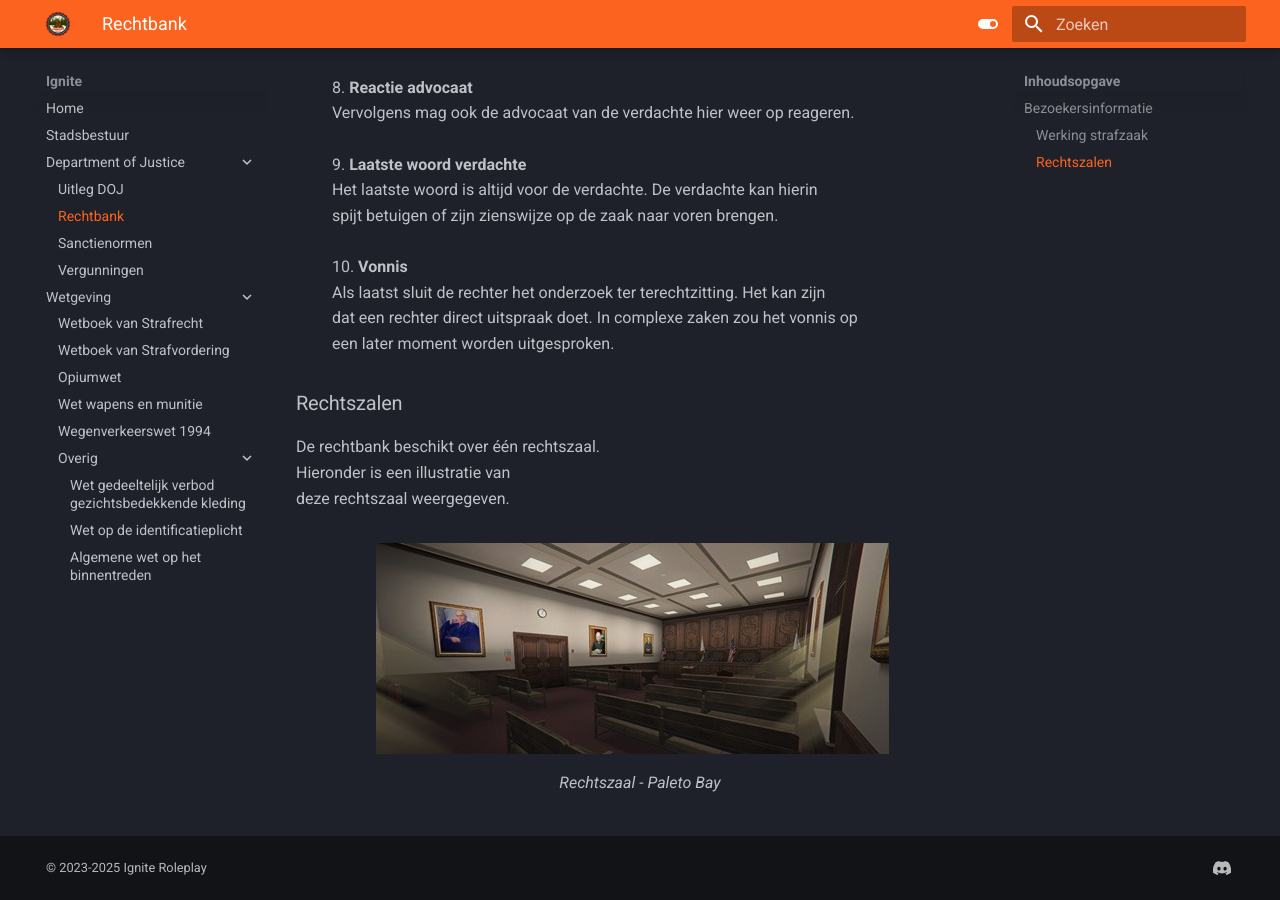
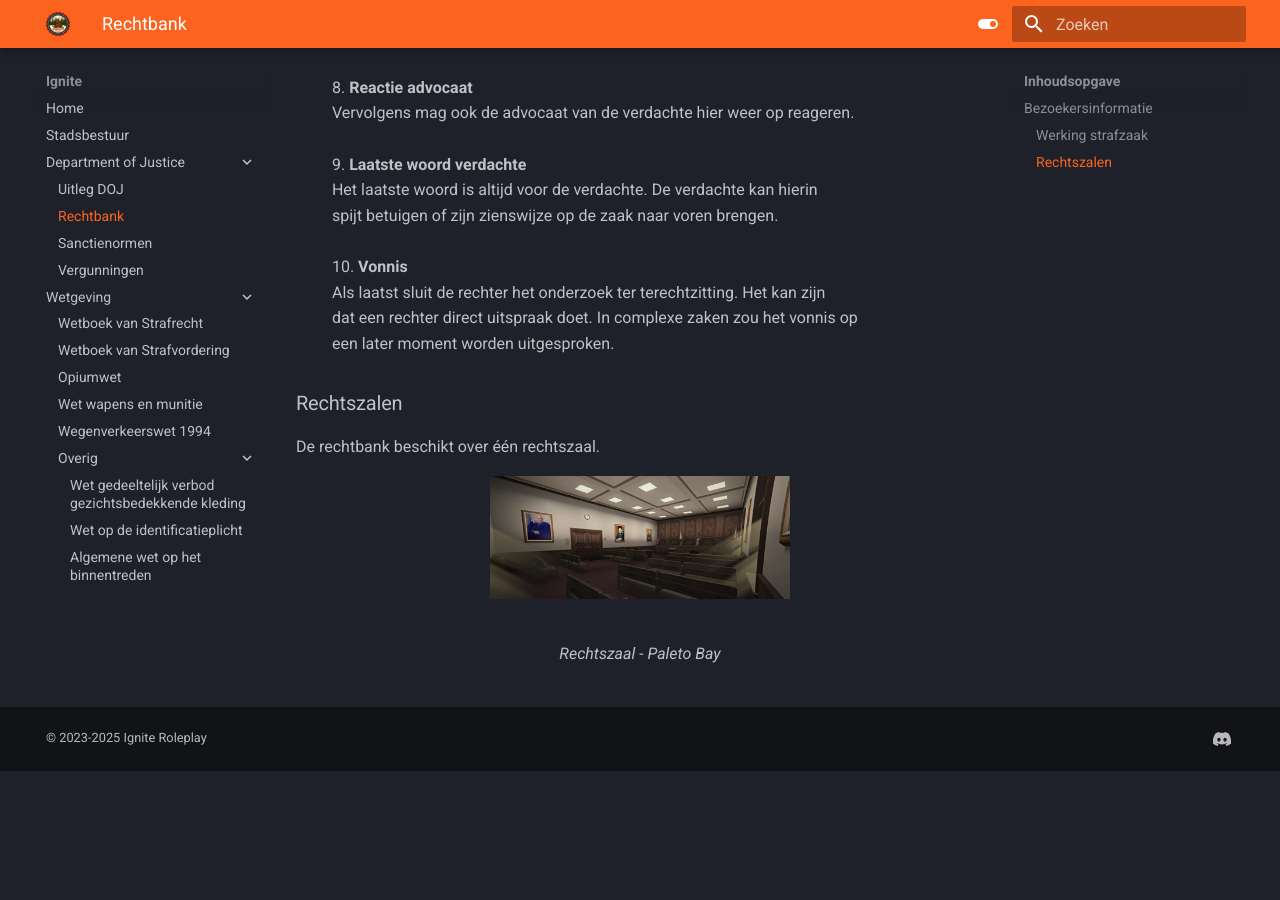
Before and after one commit to NLDenny/wetboek, an MkDocs documentation site: the page built from docs/Department of Justice/rechtbank.md, in a window 1280 px wide and 900 px high, scrolled down 1621 px. Built offline with MkDocs 1.6.1 and Material for MkDocs 9.7.7, drawn with Linux system fonts in a browser that asks for light colours; after the commit the page ends 2392 px from its top, so only the background shows below that.

Commit message:
Update rechtbank.md

```diff
--- a/docs/Department of Justice/rechtbank.md
+++ b/docs/Department of Justice/rechtbank.md
@@ -60,10 +60,8 @@ Daarom is de verloop van een strafzitting hieronder weergegeven:
 ### Rechtszalen
 
 De rechtbank beschikt over één rechtszaal.
-Hieronder is een illustratie van
-deze rechtszaal weergegeven.
 
 <figure markdown="span">
-  ![Image title](../img/rechtszaal.webp){ align=left }
+  ![Image title](../img/rechtszaal.webp){ width="300" }
   <figcaption>Rechtszaal - Paleto Bay</figcaption>
 </figure>
```
